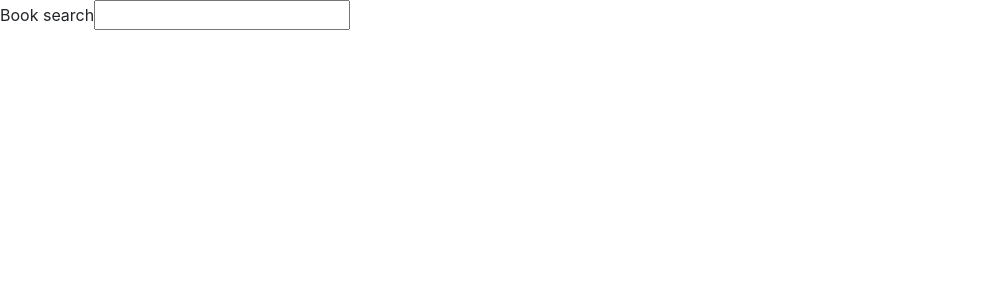
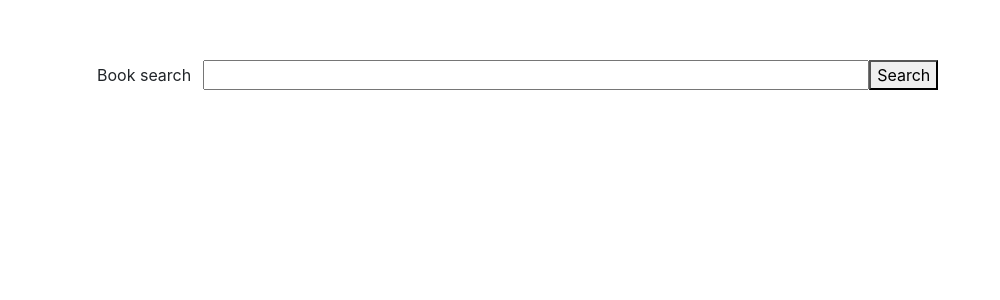
Before and after one commit to sabrina-code/MernBookSearch, a React (Create React App) app: page / in a window 1280 px wide. Shown: the top 300 px of the page, without its empty margins (0-1000 px from the left). Built offline with nearby package versions, Linux system fonts and the light colour scheme.

Commit message:
initial form

```diff
--- a/package.json
+++ b/package.json
@@ -6,6 +6,7 @@
     "@testing-library/jest-dom": "^4.2.4",
     "@testing-library/react": "^9.3.2",
     "@testing-library/user-event": "^7.1.2",
+    "axios": "^0.19.2",
     "react": "^16.13.1",
     "react-dom": "^16.13.1",
     "react-scripts": "3.4.1"
--- a/src/components/App.js
+++ b/src/components/App.js
@@ -2,9 +2,15 @@ import React from 'react';
 import SearchBar from './SearchBar';
 
 class App extends React.Component {
+    onSearchSubmit(term) {
+        console.log(term);
+    }
+
     render() {
         return (
-            <SearchBar />
+            <div className="" >
+                <SearchBar onSubmit={this.onSearchSubmit} />
+            </div>
         );
     }
 }
--- a/src/components/SearchBar.js
+++ b/src/components/SearchBar.js
@@ -1,16 +1,18 @@
 import React from 'react';
+import './style.css';
 
 class SearchBar extends React.Component {
     state = { term: '' };
 
     onFormSubmit = event => {
         event.preventDefault();
-        console.log(this.state.term);
+        // console.log(this.state.term);
+        this.props.onSubmit(this.state.term); //passing down props.onSubmit from App
     };
 
     render() {
         return (
-            <div className="searcharea">
+            <div className="searcharea container">
                 <form onSubmit={this.onFormSubmit} className="searchForm">
                     <label>Book search</label>
                     <input
@@ -18,6 +20,7 @@ class SearchBar extends React.Component {
                         value={this.state.term}
                         onChange={e => this.setState({ term: e.target.value })}
                     />
+                    <button type="submit" >Search</button>
                 </form>
             </div>
         )
--- /dev/null
+++ b/src/components/style.css
@@ -0,0 +1,10 @@
+.searcharea{
+    margin-top: 60px;
+}
+.searcharea label{
+    margin: 0px 12px;
+}
+.searcharea input{
+    width: 60%;
+    min-width: 300px;
+}
```
Also changed, not shown: package 2.json (deleted, +0 -34 lines), 1 other file (tests, documents, lock files or other folders).
